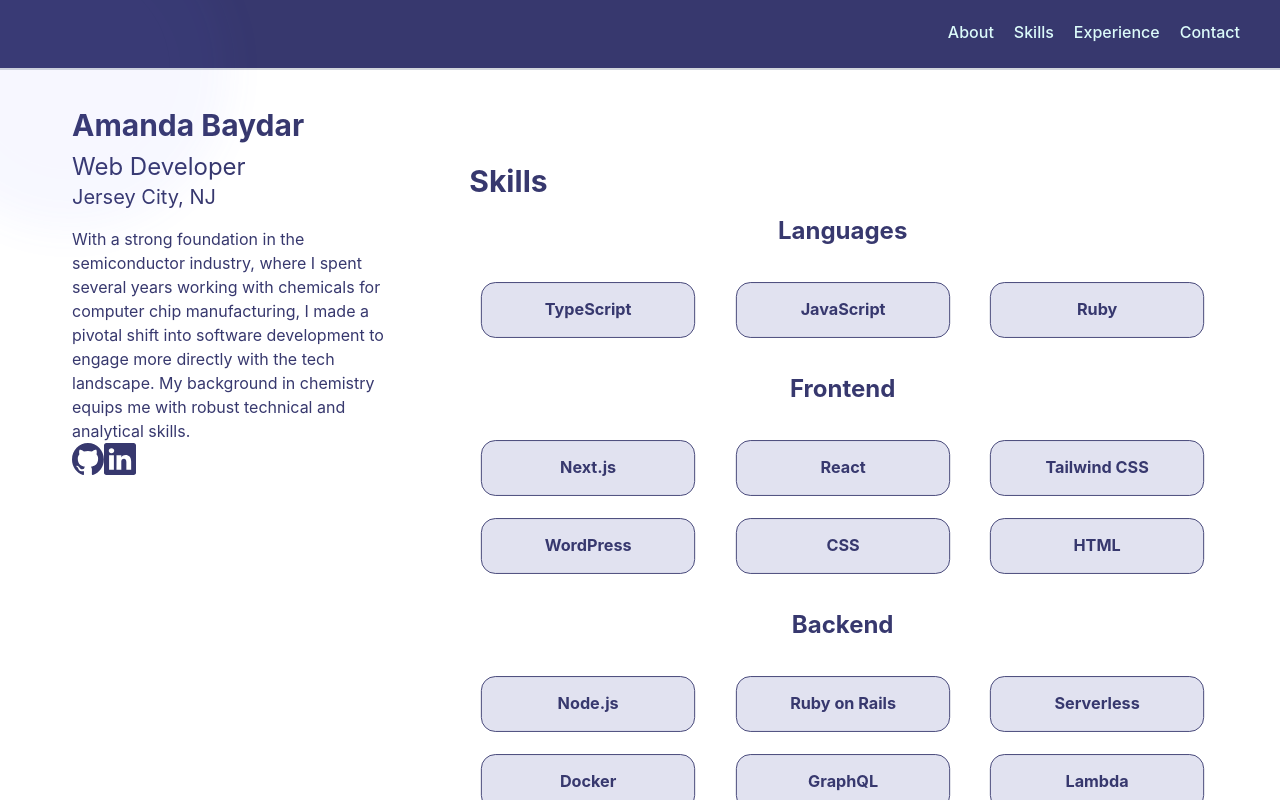
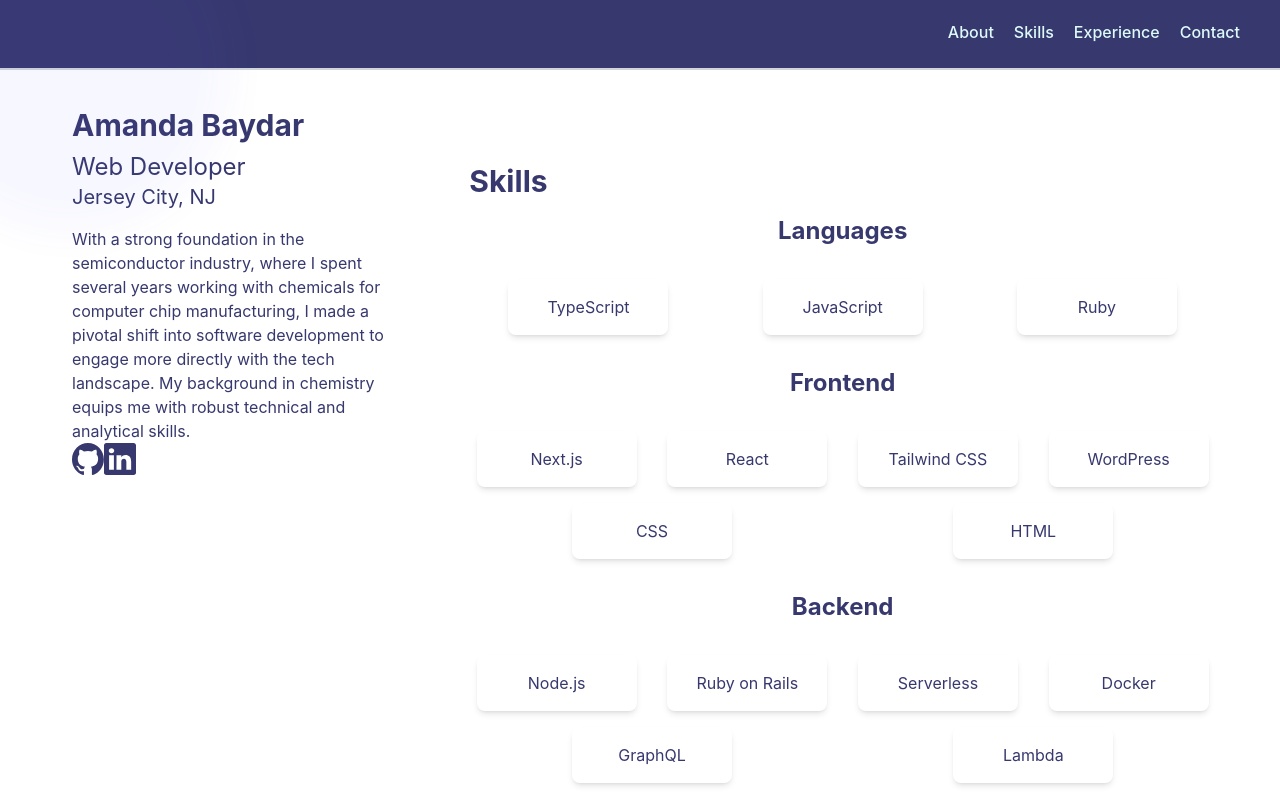
Before and after one commit to abaydar/portfolio-tailwind-css, a React (Vite) app: page / in a window 1280 px wide. Built offline with nearby package versions, Linux system fonts and the light colour scheme.

Commit message:
update skills styling

```diff
--- a/src/components/skills.tsx
+++ b/src/components/skills.tsx
@@ -31,39 +31,55 @@ const Skills: React.FC<SkillsProps> = ({ setIsExperienceHovered }) => {
         {skills.languages.map((language, index) => (
           <li
             key={index}
-            className="skills-item"
+            className="relative p-4 w-40 rounded-lg transition-all duration-300 group hover:scale-105 m-auto"
             onMouseEnter={() => setIsExperienceHovered(true)}
             onMouseLeave={() => setIsExperienceHovered(false)}
           >
+            <div className="absolute inset-0 bg-white/20 rounded-lg backdrop-blur-sm opacity-0 group-hover:opacity-10 transition-opacity duration-300 pointer-events-none"></div>
+            <div className="absolute inset-0 rounded-lg shadow-md group-hover:shadow-2xl transition-shadow duration-300 pointer-events-none"></div>
+            <div className="relative z-10 flex flex-col items-center">
               <SvgIcon name={language.icon} alt={language.alt} className="w-10 h-10 mb-2"/>
               {language.name}
+            </div>
           </li>
         ))}
       </ul>
       <h3 className="text-2xl text-center font-bold mb-8">Frontend</h3>
       <ul className="flex flex-wrap gap-4 mb-8">
         {skills.frontend.map((frontend, index) => (
-          <li key={index} className="skills-item">
+          <li key={index} className="relative p-4 w-40 rounded-lg transition-all duration-300 group hover:scale-105 m-auto">
+            <div className="absolute inset-0 bg-white/20 rounded-lg backdrop-blur-sm opacity-0 group-hover:opacity-10 transition-opacity duration-300 pointer-events-none"></div>
+            <div className="absolute inset-0 rounded-lg shadow-md group-hover:shadow-2xl transition-shadow duration-300 pointer-events-none"></div>
+            <div className="relative z-10 flex flex-col items-center">
               <SvgIcon name={frontend.icon} alt={frontend.alt} className="w-10 h-10 mb-2"/>
               {frontend.name}
+            </div>
           </li>
         ))}
       </ul>
       <h3 className="text-2xl text-center font-bold mb-8">Backend</h3>
       <ul className="flex flex-wrap gap-4 mb-8">
         {skills.backend.map((backend, index) => (
-          <li key={index} className="skills-item">
+          <li key={index} className="relative p-4 w-40 rounded-lg transition-all duration-300 group hover:scale-105 m-auto">
+            <div className="absolute inset-0 bg-white/20 rounded-lg backdrop-blur-sm opacity-0 group-hover:opacity-10 transition-opacity duration-300 pointer-events-none"></div>
+            <div className="absolute inset-0 rounded-lg shadow-md group-hover:shadow-2xl transition-shadow duration-300 pointer-events-none"></div>
+            <div className="relative z-10 flex flex-col items-center">
               <SvgIcon name={backend.icon} alt={backend.alt} className="w-10 h-10 mb-2"/>
               {backend.name}
+            </div>
           </li>
         ))}
       </ul>
       <h3 className="text-2xl text-center font-bold mb-8">Tools/Misc</h3>
       <ul className="flex flex-wrap gap-4 mb-8">
         {skills.tools.map((tool, index) => (
-          <li key={index} className="skills-item">
+          <li key={index} className="relative p-4 w-40 rounded-lg transition-all duration-300 group hover:scale-105 m-auto">
+            <div className="absolute inset-0 bg-white/20 rounded-lg backdrop-blur-sm opacity-0 group-hover:opacity-10 transition-opacity duration-300 pointer-events-none"></div>
+            <div className="absolute inset-0 rounded-lg shadow-md group-hover:shadow-2xl transition-shadow duration-300 pointer-events-none"></div>
+            <div className="relative z-10 flex flex-col items-center">
               <SvgIcon name={tool.icon} alt={tool.alt} className="w-10 h-10 mb-2"/>
               {tool.name}
+            </div>
           </li>
         ))}
       </ul>
```
Lines whose indentation alone changed are shown as unchanged.
